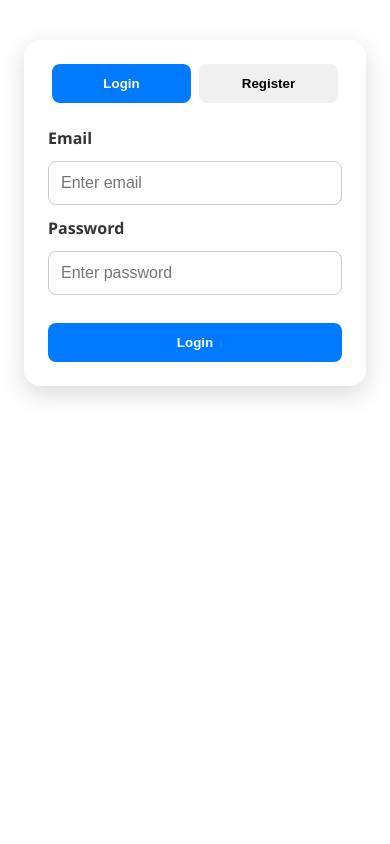
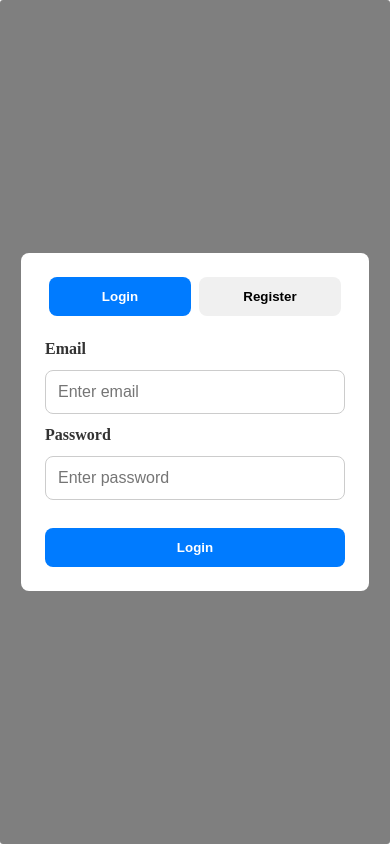
Before and after one commit to IgorBia/StockViewer, an Angular app in the folder stock_frontend/: page /login in a window 390 px wide. Built offline with nearby package versions, Linux system fonts and the light colour scheme.

Commit message:
Auth component is now a pop-up

```diff
--- a/stock_frontend/src/app/core/auth/auth.component.html
+++ b/stock_frontend/src/app/core/auth/auth.component.html
@@ -1,4 +1,5 @@
-<div class="auth-container">
+<div class="overlay" (click)="close()">
+  <div class="auth-container" (click)="$event.stopPropagation()">
     <div class="toggle">
       <button (click)="toggleMode()" [disabled]="isLogin">Login</button>
       <button (click)="toggleMode()" [disabled]="!isLogin">Register</button>
@@ -29,3 +30,4 @@
 
     <div *ngIf="error" class="error">{{ error }}</div>
   </div>
+</div>
--- a/stock_frontend/src/app/core/auth/auth.component.scss
+++ b/stock_frontend/src/app/core/auth/auth.component.scss
@@ -1,13 +1,11 @@
 .auth-container {
-  max-width: 400px;
-  margin: 80px auto;
+  background: white;
   padding: 2rem;
-  background: #ffffff;
-  border-radius: 16px;
-  box-shadow: 0 8px 24px rgba(0, 0, 0, 0.15);
-  font-family: "Segoe UI", sans-serif;
-  transition: all 0.3s ease;
+  border-radius: 8px;
+  min-width: 300px;
+  z-index: 1001;  /* nad overlay */
 }
+
 
 .toggle {
   display: flex;
@@ -94,4 +92,27 @@ button[type="submit"]:hover {
     margin: 40px 1rem;
     padding: 1.5rem;
   }
+  .overlay {
+    position: fixed;   /* nakłada się na cały ekran */
+    top: 0;
+    left: 0;
+    right: 0;
+    bottom: 0;
+    border: #333333;
+    border-radius: 3px;
+    background: rgba(0,0,0,0.5);  /* zaciemnienie tła */
+    display: flex;
+    justify-content: center;
+    align-items: center;
+    z-index: 1000;    /* nad całą resztą */
+  }
+
+
+  .popup {
+    background: white;
+    padding: 1rem;
+    border-radius: 8px;
+    min-width: 300px;
+  }
+
 }
--- a/stock_frontend/src/app/core/auth/auth.component.ts
+++ b/stock_frontend/src/app/core/auth/auth.component.ts
@@ -1,4 +1,4 @@
-import { ChangeDetectionStrategy, Component } from '@angular/core';
+import {EventEmitter, Component, Output} from '@angular/core';
 import { ReactiveFormsModule, FormBuilder, FormGroup, Validators } from '@angular/forms';
 import { AuthService } from './auth.service';
 import { Router } from '@angular/router';
@@ -17,6 +17,12 @@ export class AuthComponent {
   registerForm: FormGroup;
   isLogin = true; // toggle login/register
   error: string = '';
+
+  @Output() closed = new EventEmitter<void>();
+
+  close() {
+    this.closed.emit();
+  }
 
   constructor(private fb: FormBuilder, private auth: AuthService, private router: Router) {
     this.loginForm = this.fb.group({
--- a/stock_frontend/src/app/features/public-dashboard/public-dashboard.component.html
+++ b/stock_frontend/src/app/features/public-dashboard/public-dashboard.component.html
@@ -15,6 +15,7 @@
   </div>
 
   <div class="auth-section">
-    <button routerLink="/login">Zaloguj / Zarejestruj</button>
+    <button (click)="showAuth = true">Open Auth</button>
+    <app-auth *ngIf="showAuth" (closed)="showAuth = false"></app-auth>
   </div>
 </div>
--- a/stock_frontend/src/app/features/public-dashboard/public-dashboard.component.ts
+++ b/stock_frontend/src/app/features/public-dashboard/public-dashboard.component.ts
@@ -4,11 +4,12 @@ import { FormsModule, ReactiveFormsModule } from '@angular/forms';
 import { HttpClientModule } from '@angular/common/http';
 import { RouterLink } from '@angular/router';
 import {ChartComponent} from '../../shared/chart/chart.component';
+import {AuthComponent} from '../../core/auth/auth.component';
 
 @Component({
   selector: 'app-public-dashboard',
   standalone: true,
-  imports: [CommonModule, FormsModule, ReactiveFormsModule, HttpClientModule, RouterLink, ChartComponent],
+  imports: [CommonModule, FormsModule, ReactiveFormsModule, HttpClientModule, RouterLink, ChartComponent, AuthComponent],
   templateUrl: './public-dashboard.component.html',
   styleUrls: ['./public-dashboard.component.scss']
 })
@@ -16,6 +17,7 @@ export class PublicDashboardComponent {
   // przykładowe dane wykresu i wyszukiwarki
   searchQuery = '';
   selectedSymbol = '';
+  showAuth: boolean | undefined;
 
   onSearch() {
     console.log('Wyszukano:', this.searchQuery);
```
Lines whose indentation alone changed are shown as unchanged.
